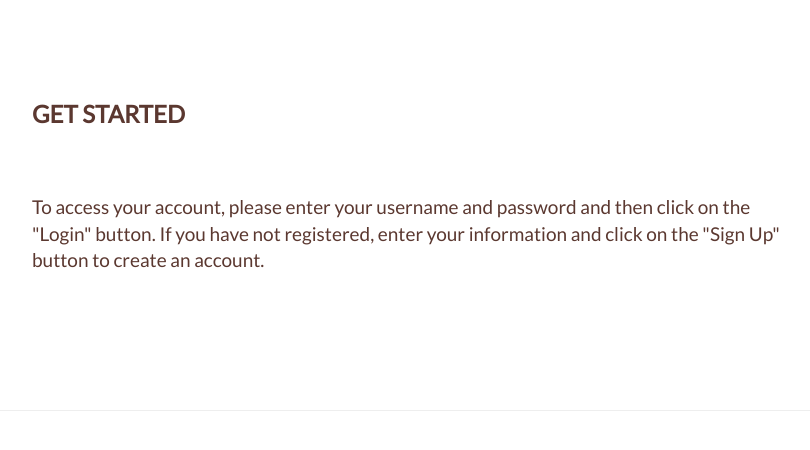
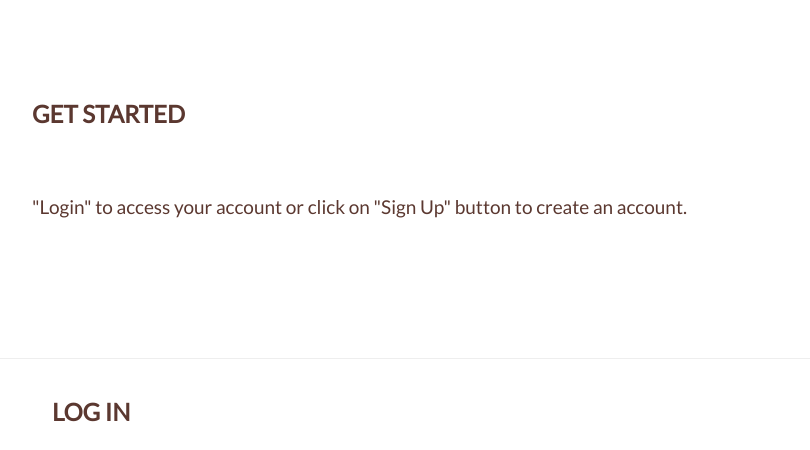
Before and after one commit to unniblue1/finalproject_q, a PHP site: page /project/login.php in a window 1280 px wide. Shown: the part 192-642 px from the top of the page, without its empty margins (18-828 px from the left). Run offline with PHP 8.4, Linux system fonts and the light colour scheme; some libraries are stand-ins or nearby versions.

Commit message:
committing the login page after changes

```diff
--- a/project/login.php
+++ b/project/login.php
@@ -8,7 +8,7 @@
   <div class="row">
     <div class="col-sm-8">
       <h2>Get Started</h2><br>
-      <h4>To access your account, please enter your username and password and then click on the "Login" button. If you have not registered, enter your information and click on the "Sign Up" button to create an account.</h4>
+      <h4> "Login" to access your account or click on "Sign Up" button to create an account.</h4>
       <br>
     </div>
   </div>
```
